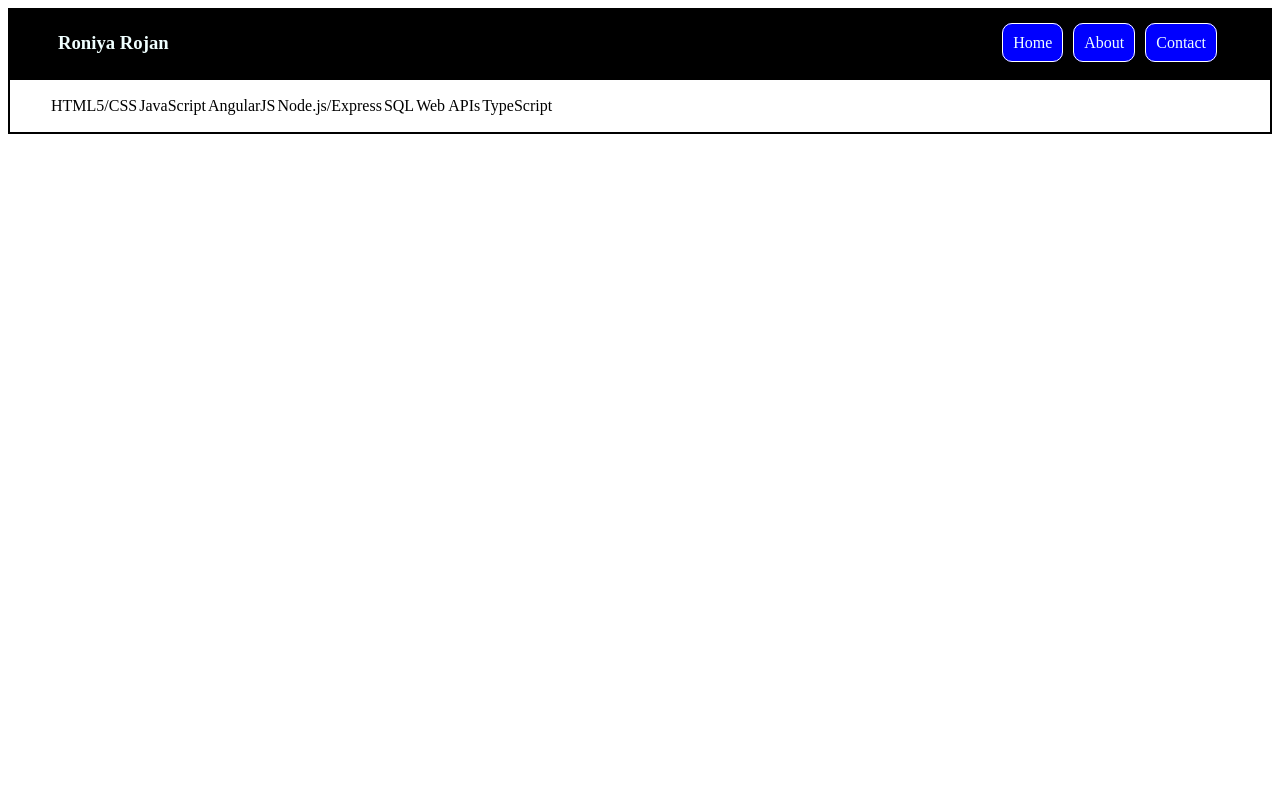
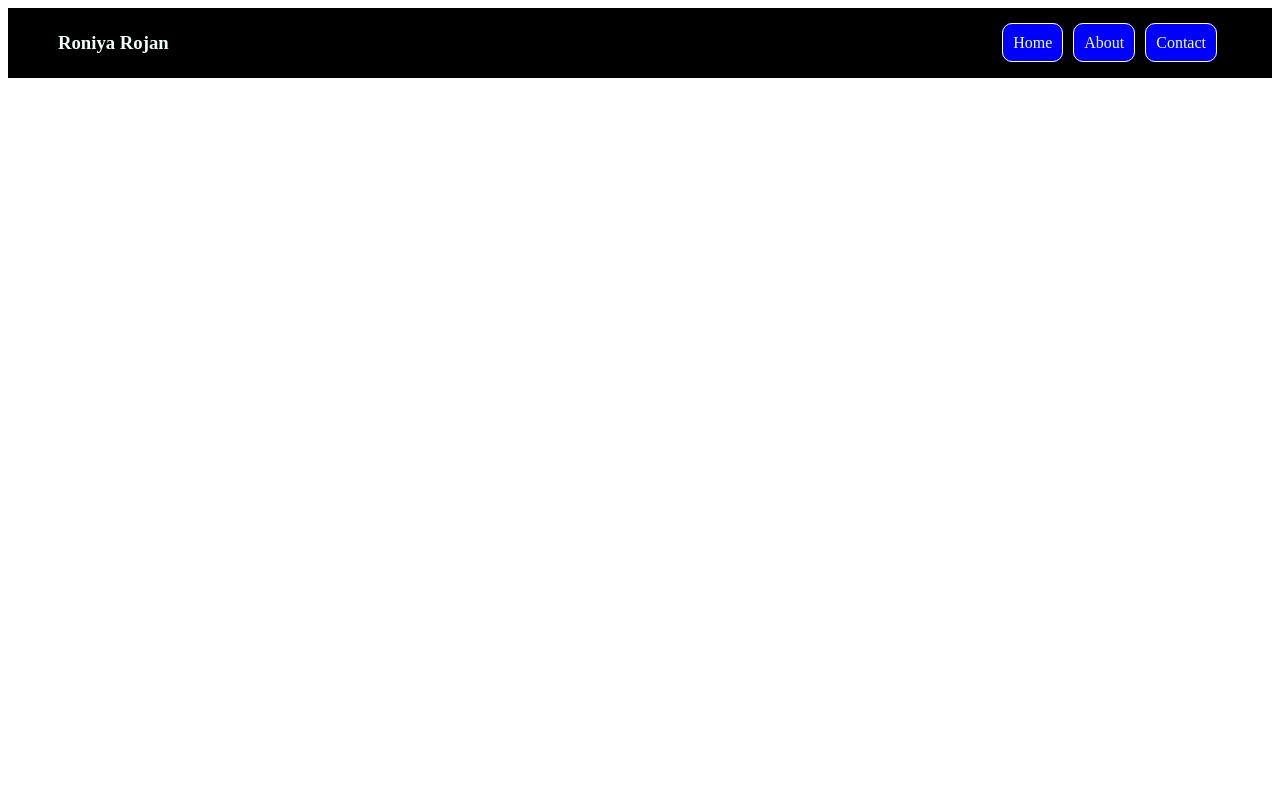
Before and after one commit to ronithrojan/Personal-Website, an Angular app: page /about in a window 1280 px wide. Shown: the top 800 px of the page. Built offline with nearby package versions, Linux system fonts and the light colour scheme.

Commit message:
footer positioned

```diff
--- a/src/app/footer/footer.component.css
+++ b/src/app/footer/footer.component.css
@@ -1,19 +1,22 @@
 .footer {
   display: flex;
   justify-content: center;
+  word-wrap: break-word;
 }
 
 ul {
   display: flex;
-  flex-direction: row;
+  flex-direction: column;
+  justify-content: center;
 }
 
 li {
   list-style: none;
-  margin: 1px;
 }
 
 .wrapper {
   display: flex;
+  justify-content: center;
+  margin-top: 100%;
   border: 2px solid black;
 }
--- a/src/app/footer/footer.component.html
+++ b/src/app/footer/footer.component.html
@@ -1,6 +1,7 @@
 <div class="wrapper">
   <nav class="footer">
     <ul>
+      <h3>Skills</h3>
       <li>HTML5/CSS</li>
       <li>JavaScript</li>
       <li>AngularJS</li>
```
